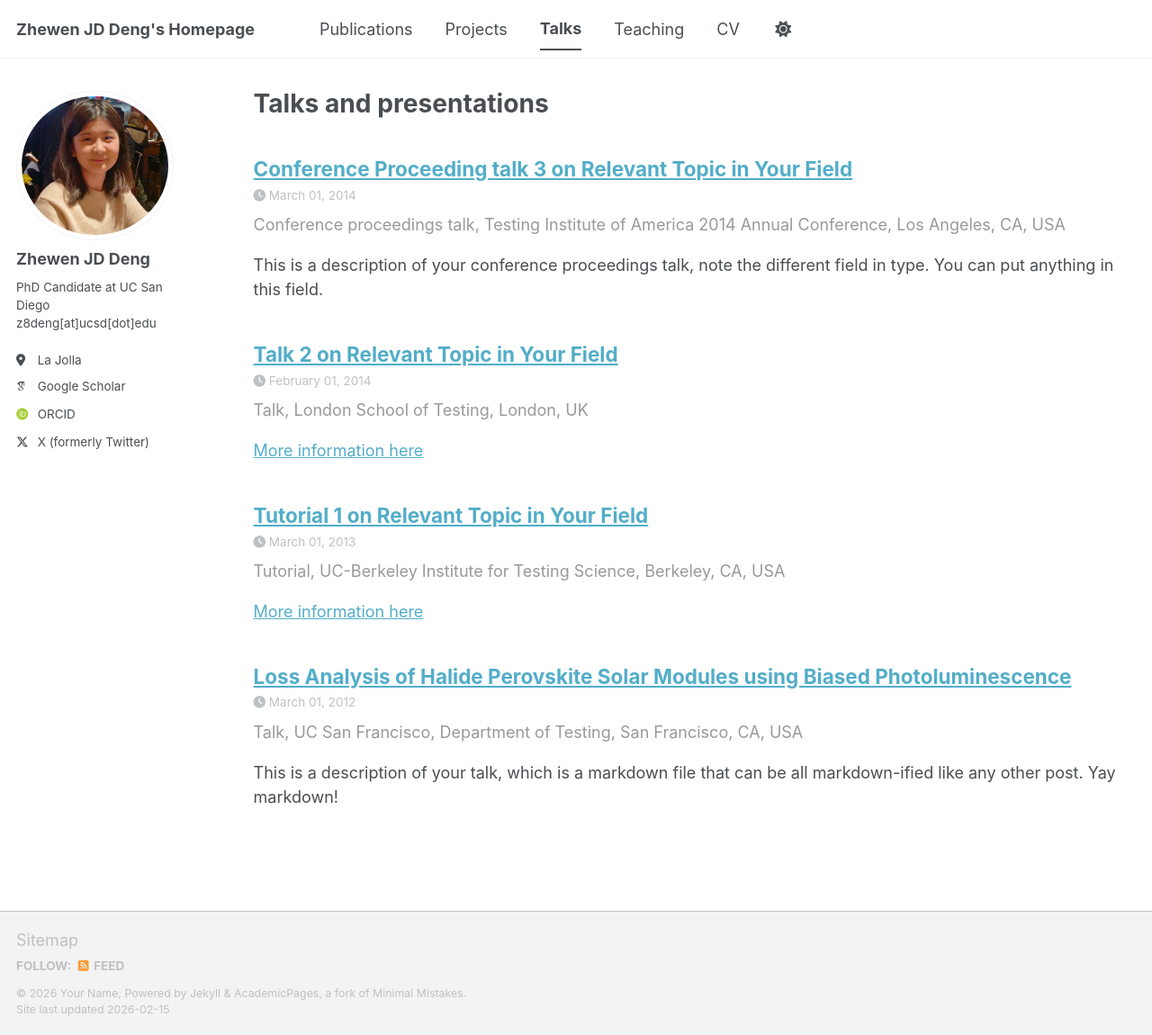
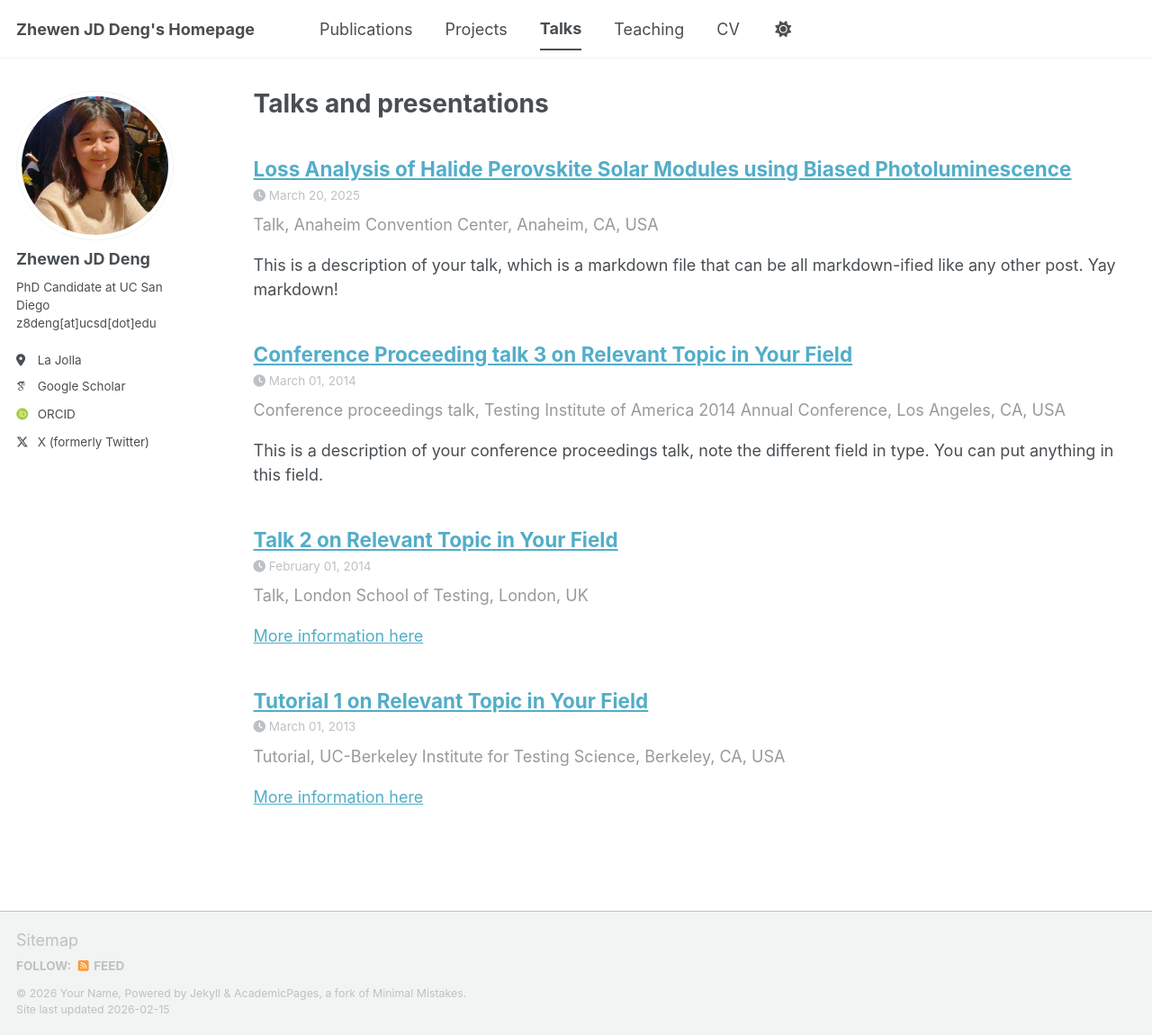
Before and after one commit to zhewenjddeng-personal/zhewenjddeng-personal.github.io, a Jekyll site: the page built from _pages/talks.html, in a window 1280 px wide and 1150 px high. Shown: the whole window at 90% size. Built offline with Jekyll 4.4.1, drawn with Linux system fonts in a browser that asks for light colours; some web fonts are replaced; a script bundle is joined from its source files by our own code; library files that are not in the unit come from our copies.

Commit message:
Update 2025-03-20-APS-Anaheim.md

```diff
--- a/_talks/2025-03-20-APS-Anaheim.md
+++ b/_talks/2025-03-20-APS-Anaheim.md
@@ -3,9 +3,9 @@ title: "Loss Analysis of Halide Perovskite Solar Modules using Biased Photolumin
 collection: talks
 type: "Talk"
 permalink: /talks/2025-03-20-APS-Anaheim
-venue: "UC San Francisco, Department of Testing"
-date: 2012-03-01
-location: "San Francisco, CA, USA"
+venue: "Anaheim Convention Center"
+date: 2025-03-20
+location: "Anaheim, CA, USA"
 ---
 
 This is a description of your talk, which is a markdown file that can be all markdown-ified like any other post. Yay markdown!
```
